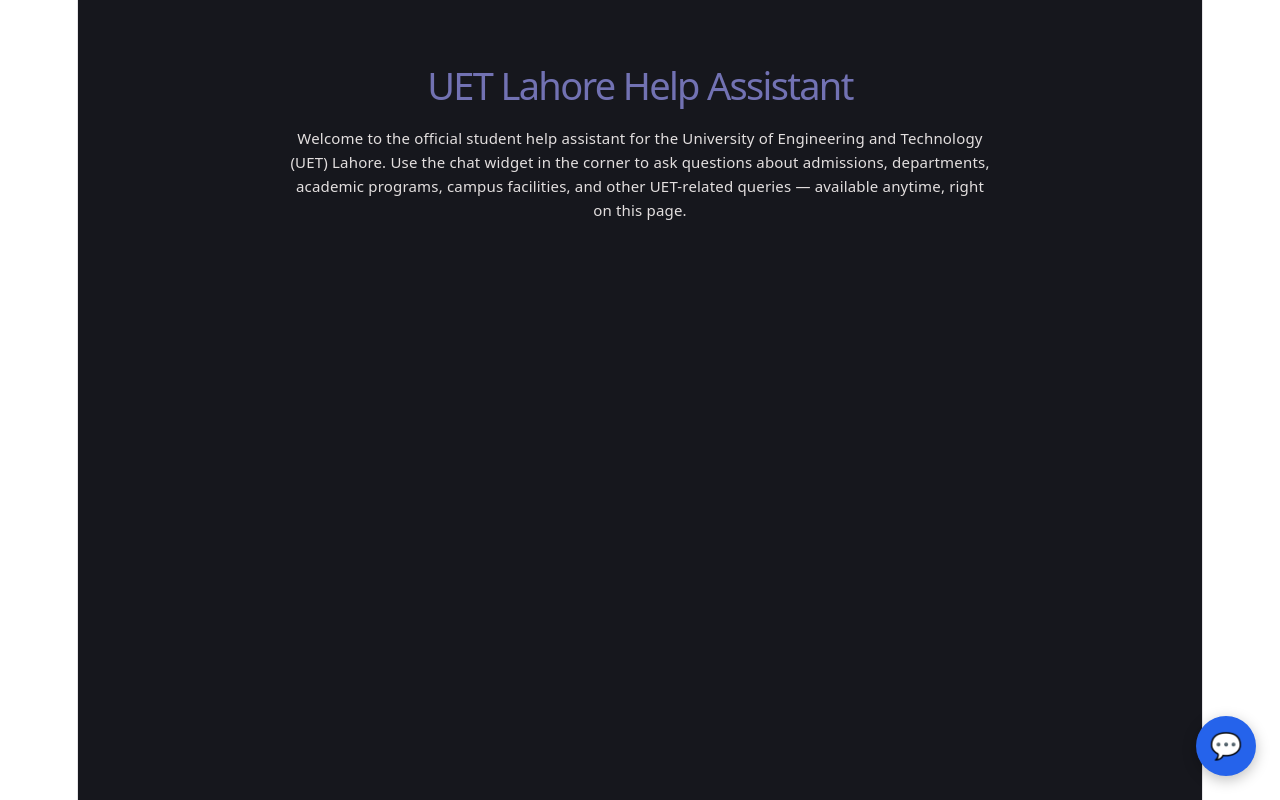
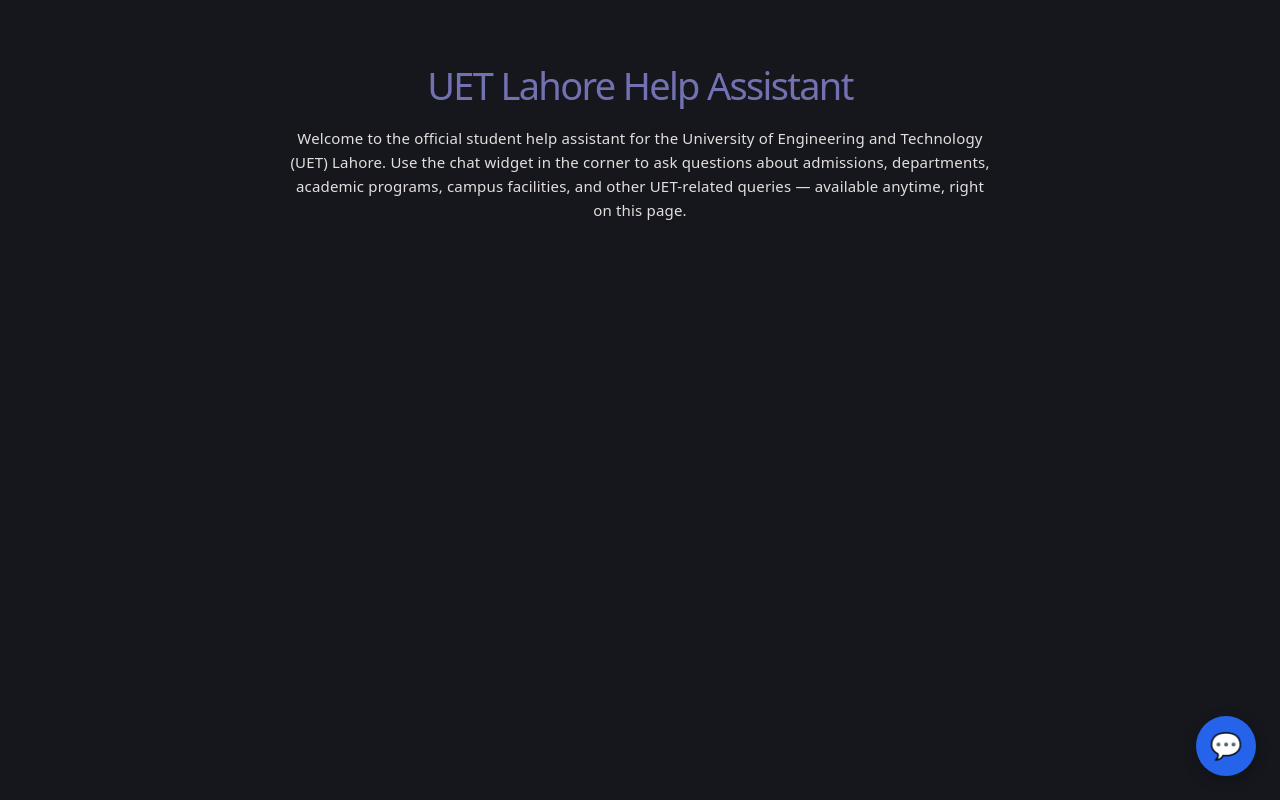
Before and after one commit to alifayyaz6397-ctrl/AI-Help-Assistant, a React app in the folder frontend/: page / in a window 1280 px wide. Built offline with nearby package versions, Linux system fonts and the light colour scheme; the HTML template or start-up script is replaced by a standard one.

Commit message:
Change background color variable to dark theme
Updated background color variable from white to dark.

```diff
--- a/frontend/src/index.css
+++ b/frontend/src/index.css
@@ -2,7 +2,7 @@
   --text: #6b6375;
   --text-h: #08060d;
   --bg: #fff;
-  --border: #e5e4e7;
+  --bg: #16171d;
   --code-bg: #f4f3ec;
   --accent: #aa3bff;
   --accent-bg: rgba(170, 59, 255, 0.1);
```
